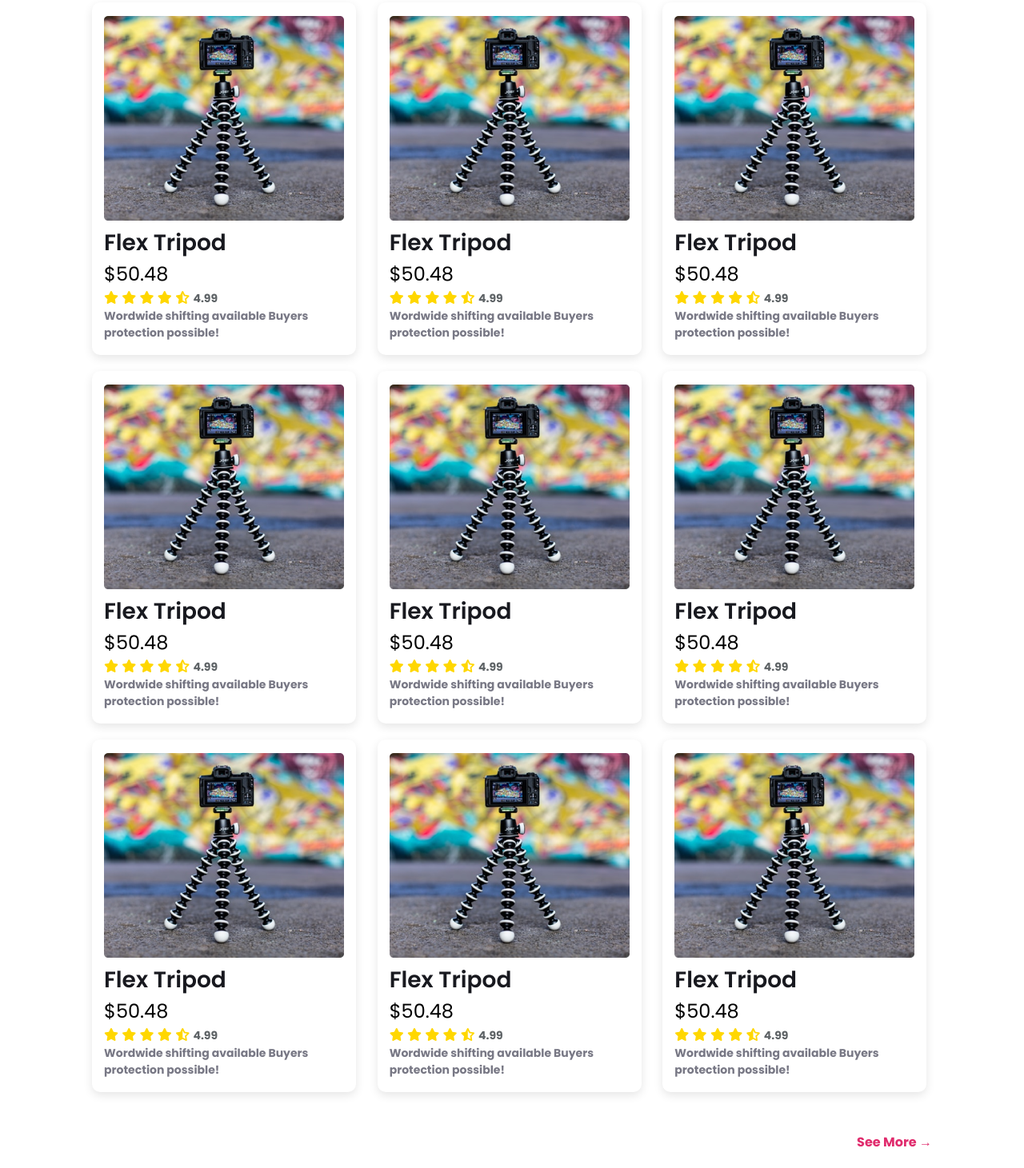
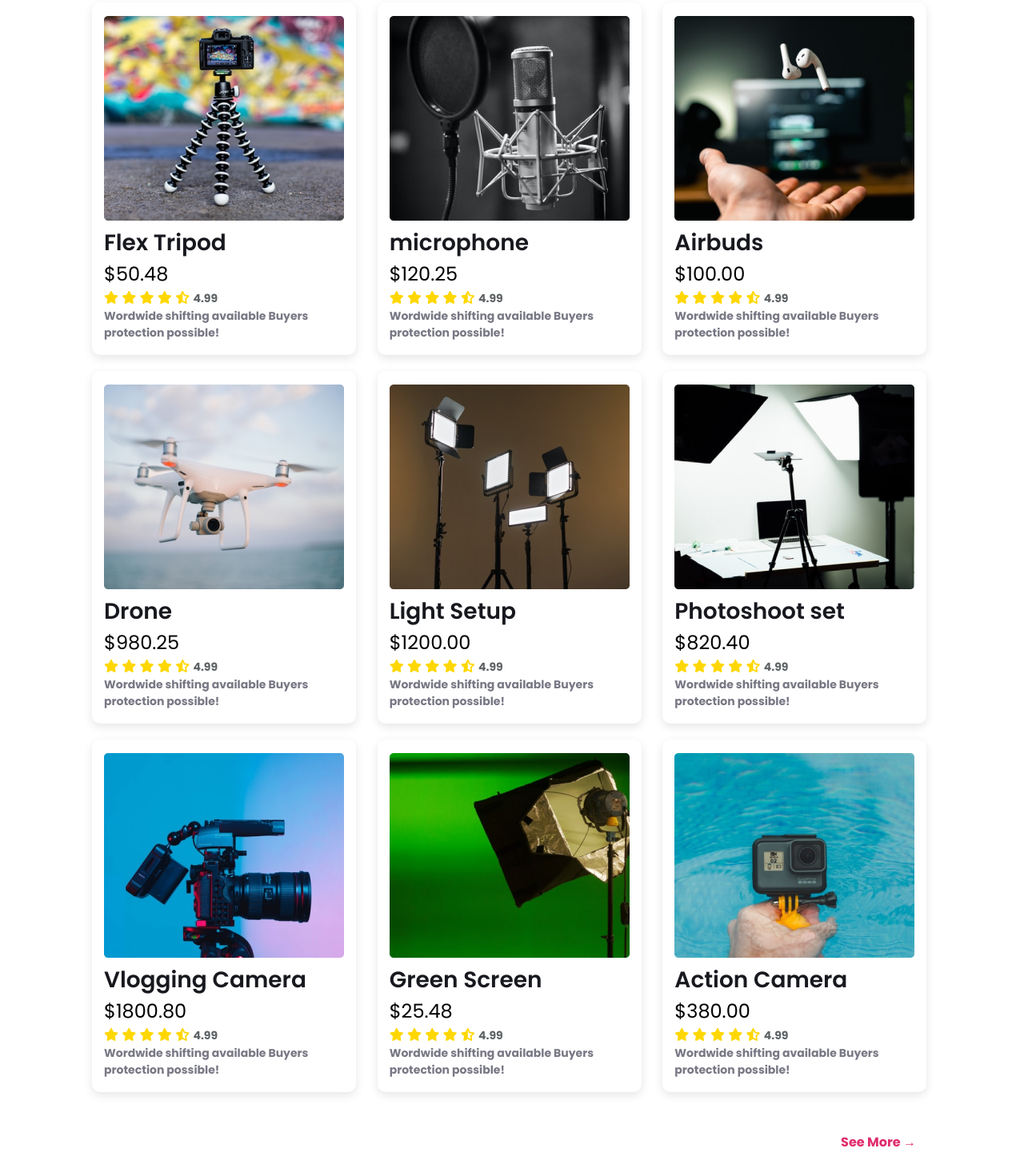
Before and after one commit to Morshedkhondokar/influencer-gears-website, a plain HTML site: page index.html in a window 1280 px wide. Shown: the part 899-2360 px from the top of the page at 80% size. Drawn offline with Linux system fonts and the light colour scheme.

Commit message:
add responsive design popular section

```diff
--- a/index.html
+++ b/index.html
@@ -70,11 +70,11 @@
                 </div>
                 <div class="card">
                     <div class="card_image">
-                        <img src="images/tripod.png" alt="">
+                        <img src="images/mic.png" alt="">
                     </div>
                     <div class="card_content">
-                        <h4 class="card_title">Flex Tripod</h4>
-                        <h5 class="price">$50.48</h5>
+                        <h4 class="card_title">microphone</h4>
+                        <h5 class="price">$120.25</h5>
                         <div class="star">
                         <i class="fa-solid fa-star" style="color: gold;"></i>
                         <i class="fa-solid fa-star" style="color: gold;"></i>
@@ -89,11 +89,11 @@
                 </div>
                 <div class="card">
                     <div class="card_image">
-                        <img src="images/tripod.png" alt="">
+                        <img src="images/airpod.png" alt="">
                     </div>
                     <div class="card_content">
-                        <h4 class="card_title">Flex Tripod</h4>
-                        <h5 class="price">$50.48</h5>
+                        <h4 class="card_title">Airbuds</h4>
+                        <h5 class="price">$100.00</h5>
                         <div class="star">
                         <i class="fa-solid fa-star" style="color: gold;"></i>
                         <i class="fa-solid fa-star" style="color: gold;"></i>
@@ -108,11 +108,11 @@
                 </div>
                 <div class="card">
                     <div class="card_image">
-                        <img src="images/tripod.png" alt="">
+                        <img src="images/drone.png" alt="">
                     </div>
                     <div class="card_content">
-                        <h4 class="card_title">Flex Tripod</h4>
-                        <h5 class="price">$50.48</h5>
+                        <h4 class="card_title">Drone</h4>
+                        <h5 class="price">$980.25</h5>
                         <div class="star">
                         <i class="fa-solid fa-star" style="color: gold;"></i>
                         <i class="fa-solid fa-star" style="color: gold;"></i>
@@ -127,11 +127,11 @@
                 </div>
                 <div class="card">
                     <div class="card_image">
-                        <img src="images/tripod.png" alt="">
+                        <img src="images/lights.png" alt="">
                     </div>
                     <div class="card_content">
-                        <h4 class="card_title">Flex Tripod</h4>
-                        <h5 class="price">$50.48</h5>
+                        <h4 class="card_title">Light Setup</h4>
+                        <h5 class="price">$1200.00</h5>
                         <div class="star">
                         <i class="fa-solid fa-star" style="color: gold;"></i>
                         <i class="fa-solid fa-star" style="color: gold;"></i>
@@ -146,11 +146,11 @@
                 </div>
                 <div class="card">
                     <div class="card_image">
-                        <img src="images/tripod.png" alt="">
+                        <img src="images/setup.png" alt="">
                     </div>
                     <div class="card_content">
-                        <h4 class="card_title">Flex Tripod</h4>
-                        <h5 class="price">$50.48</h5>
+                        <h4 class="card_title">Photoshoot set</h4>
+                        <h5 class="price">$820.40</h5>
                         <div class="star">
                         <i class="fa-solid fa-star" style="color: gold;"></i>
                         <i class="fa-solid fa-star" style="color: gold;"></i>
@@ -165,11 +165,11 @@
                 </div>
                 <div class="card">
                     <div class="card_image">
-                        <img src="images/tripod.png" alt="">
+                        <img src="images/camera.png" alt="">
                     </div>
                     <div class="card_content">
-                        <h4 class="card_title">Flex Tripod</h4>
-                        <h5 class="price">$50.48</h5>
+                        <h4 class="card_title">Vlogging Camera</h4>
+                        <h5 class="price">$1800.80</h5>
                         <div class="star">
                         <i class="fa-solid fa-star" style="color: gold;"></i>
                         <i class="fa-solid fa-star" style="color: gold;"></i>
@@ -184,11 +184,11 @@
                 </div>
                 <div class="card">
                     <div class="card_image">
-                        <img src="images/tripod.png" alt="">
+                        <img src="images/single-light.png" alt="">
                     </div>
                     <div class="card_content">
-                        <h4 class="card_title">Flex Tripod</h4>
-                        <h5 class="price">$50.48</h5>
+                        <h4 class="card_title">Green Screen</h4>
+                        <h5 class="price">$25.48</h5>
                         <div class="star">
                         <i class="fa-solid fa-star" style="color: gold;"></i>
                         <i class="fa-solid fa-star" style="color: gold;"></i>
@@ -203,11 +203,11 @@
                 </div>
                 <div class="card">
                     <div class="card_image">
-                        <img src="images/tripod.png" alt="">
+                        <img src="images/action.png" alt="">
                     </div>
                     <div class="card_content">
-                        <h4 class="card_title">Flex Tripod</h4>
-                        <h5 class="price">$50.48</h5>
+                        <h4 class="card_title">Action Camera</h4>
+                        <h5 class="price">$380.00</h5>
                         <div class="star">
                         <i class="fa-solid fa-star" style="color: gold;"></i>
                         <i class="fa-solid fa-star" style="color: gold;"></i>
@@ -221,7 +221,7 @@
                     </div>
                 </div>
             </div>
-            <h4 class="see">See More → </h4>
+            <div class="see_more"><h4 class="see">See More → </h4></div>
          </section>
 
     </main>
--- a/styles/style.css
+++ b/styles/style.css
@@ -133,8 +133,7 @@ ul{
 .Popular{
     width: 1050px;
     margin: 0 auto;
-    /* border: 2px solid #E02C6D; */
-    /* text-align: center; */
+    margin-bottom: 100px;
 }
 
 .popular_title{
@@ -183,11 +182,19 @@ ul{
     color: var(--card-description-color);
 }
 
+.card img{
+    width: 100%;
+}
+
+
+
 .see{
     font-weight: bold;
     color: var(--btn-color);
     margin-top: 50px;
+    margin-right: 20px;
     text-align: end;
+    cursor: pointer;
 }
 
 
@@ -255,6 +262,25 @@ ul{
     .oneline_shop img{
         width: 50px;
     }
+
+    /* collection_container */
+
+    .Popular{
+        width: 100%;
+    }
+
+    .collection_container{
+        grid-template-columns: 1fr;
+        place-items: center;
+    }
+
+    .see_more{
+        width: 330px;
+        margin: 0 auto;
+        display: flex;
+        justify-content: end;
+    }
+
 }
 
 /* resposive styles for tablat */
@@ -308,5 +334,21 @@ ul{
         width: 70px;
     }
 
+    .Popular{
+        width: 100%;
+        place-items: center;
+    }
+
+    .card{
+        width: 250px;
+    }
+
+    .see_more{
+        width: 750px;
+        margin: 0 auto;
+        display: flex;
+        justify-content: end;
+    }
+
 
 }
```
